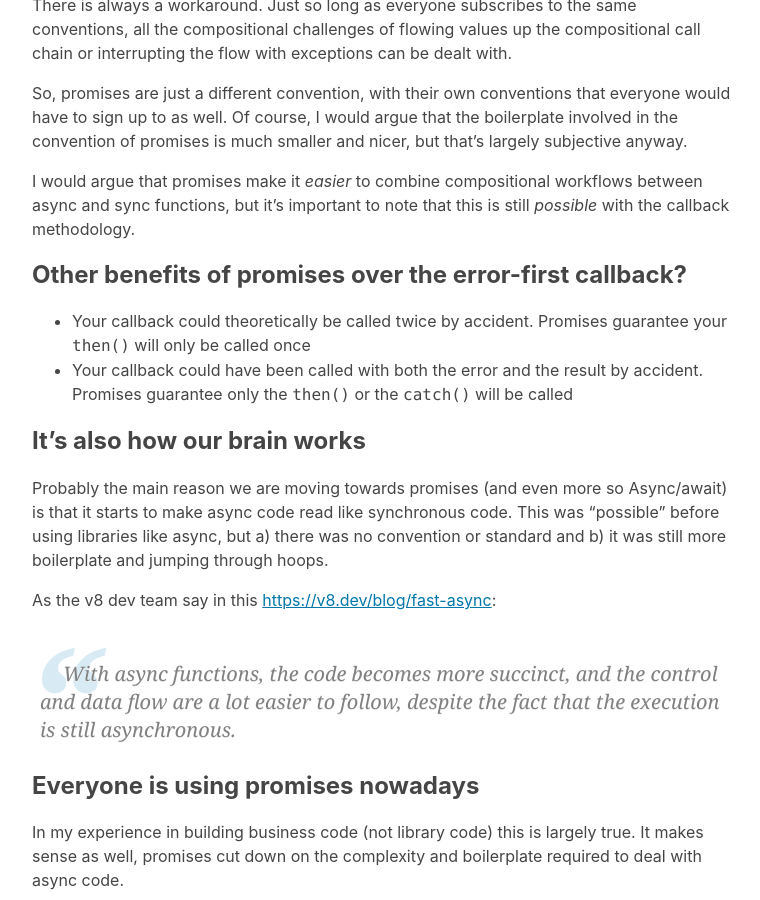
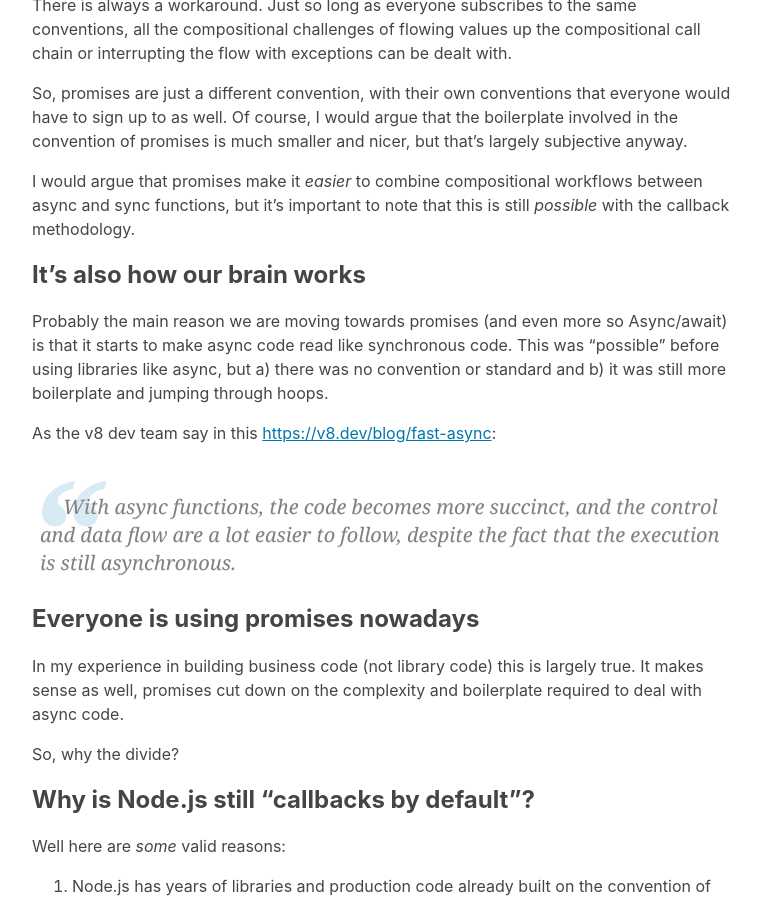
Before and after one commit to nickmeldrum/nickmeldrumdotcom-githubpages, a Jekyll site: the page built from _posts/2019-12-12-intriguing-reason-node-not-promises-by-default.md, in a window 1280 px wide and 900 px high, scrolled down 2475 px. Shown: the whole window, without its empty margins (258-1018 px from the left). Built offline with Jekyll 4.4.1, drawn with Linux system fonts in a browser that asks for light colours.

Commit message:
remove incorrect paragraph about promises

```diff
--- a/_posts/2019-12-12-intriguing-reason-node-not-promises-by-default.md
+++ b/_posts/2019-12-12-intriguing-reason-node-not-promises-by-default.md
@@ -64,11 +64,6 @@ There is always a workaround. Just so long as everyone subscribes to the same co
 So, promises are just a different convention, with their own conventions that everyone would have to sign up to as well. Of course, I would argue that the boilerplate involved in the convention of promises is much smaller and nicer, but that's largely subjective anyway.
 
 I would argue that promises make it *easier* to combine compositional workflows between async and sync functions, but it's important to note that this is still *possible* with the callback methodology.
-
-## Other benefits of promises over the error-first callback?
-
- * Your callback could theoretically be called twice by accident. Promises guarantee your `then()` will only be called once
- * Your callback could have been called with both the error and the result by accident. Promises guarantee only the `then()` or the `catch()` will be called
 
 ## It's also how our brain works
 
```
